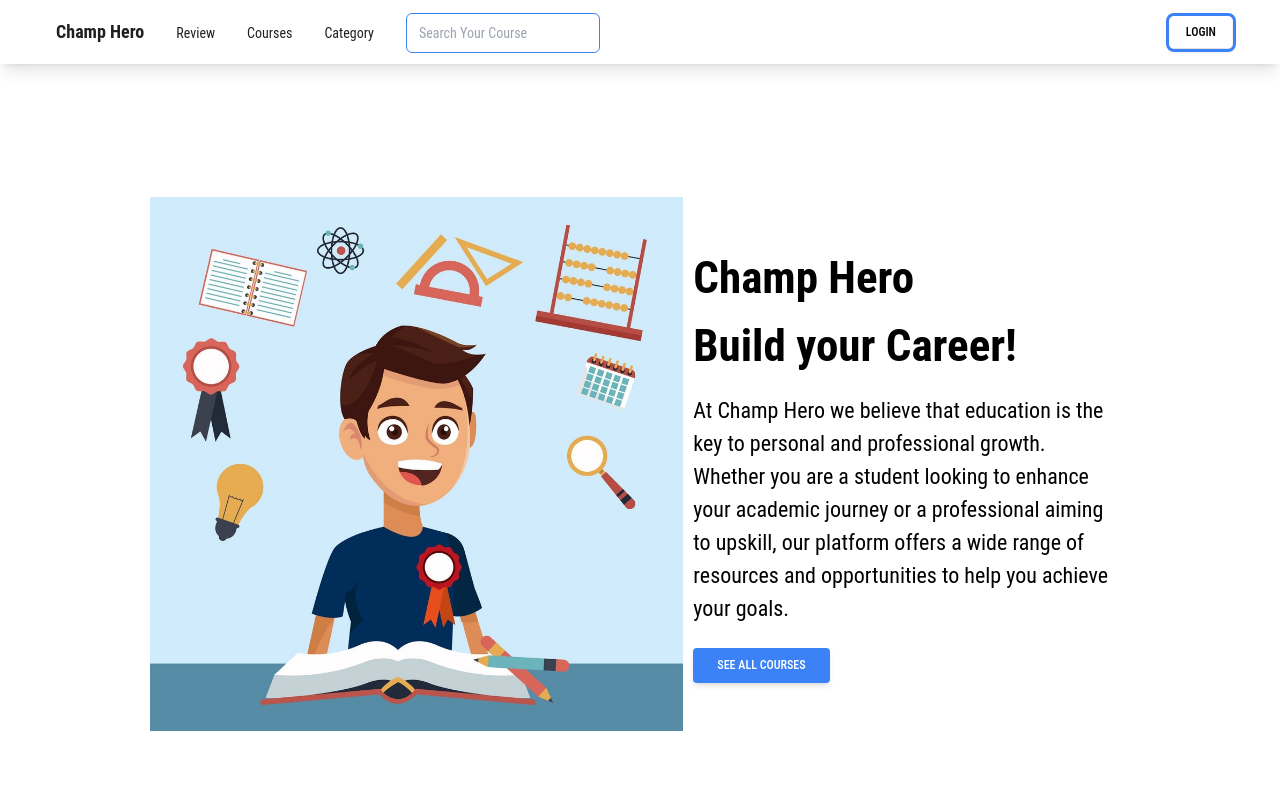
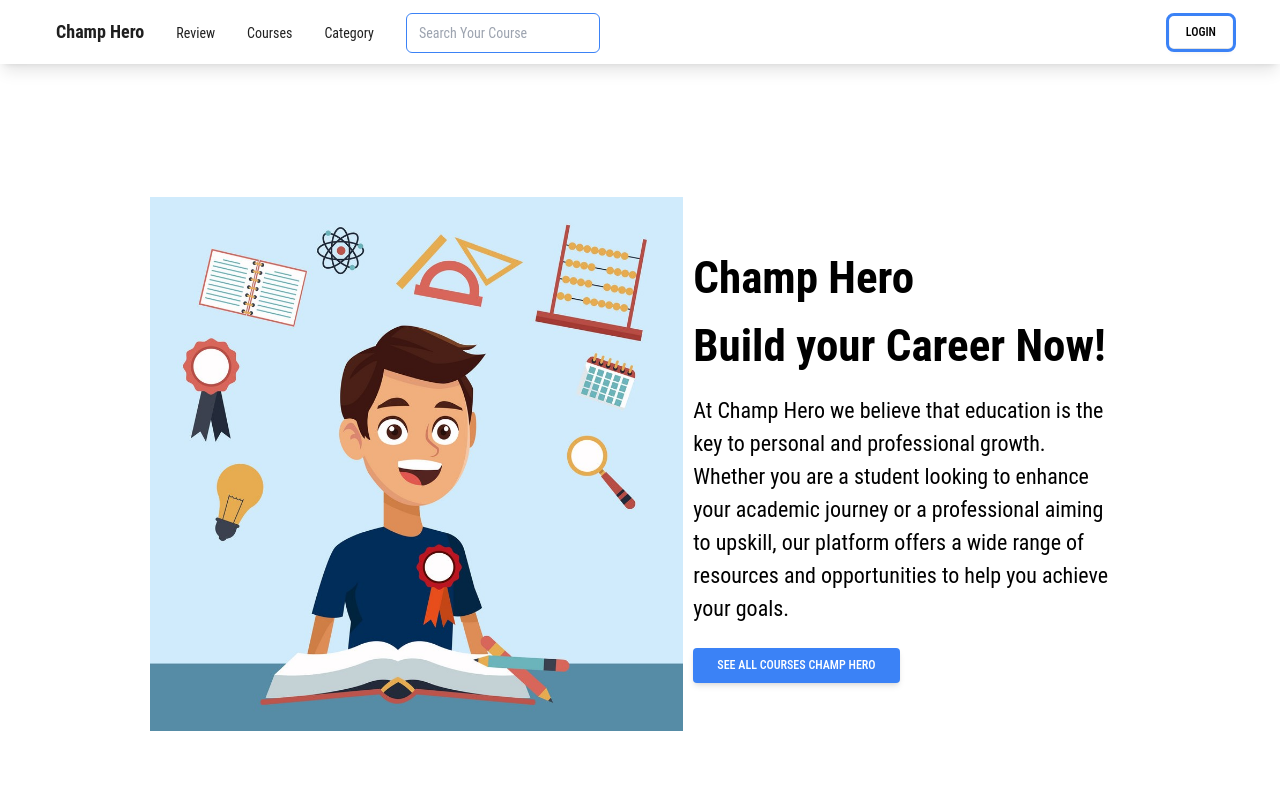
Before and after one commit to champmahfuz/Champ-Hero-Frontend, a Next.js app: page / in a window 1280 px wide. Shown: the top 800 px of the page. Built offline with nearby package versions, Linux system fonts and the light colour scheme; no server answers; what tw-elements would draw is missing.

Commit message:
added text

```diff
--- a/src/app/layout.tsx
+++ b/src/app/layout.tsx
@@ -7,7 +7,7 @@ import { Inter } from "next/font/google";
 const inter = Inter({ subsets: ["latin"] });
 
 const metadata: Metadata = {
-  title: "Champ Hero Education",
+  title: "Champ Hero",
   description: "Build To Better",
 };
 
--- a/src/components/Home/Banner.tsx
+++ b/src/components/Home/Banner.tsx
@@ -26,7 +26,7 @@ const Banner = () => {
           >
             Champ Hero
             <br />
-            Build your Career!
+            Build your Career Now!
           </h1>
           <p
             style={{
@@ -42,7 +42,7 @@ const Banner = () => {
           </p>
           <Link className="flex mb-4" href="/courses">
             <button className="inline-block mt-2 px-6 py-2.5 bg-blue-500 text-white font-medium text-xs leading-tight uppercase rounded shadow-md hover:bg-blue-600">
-              See All Courses
+              See All Courses Champ Hero
             </button>
           </Link>
         </Col>
```
